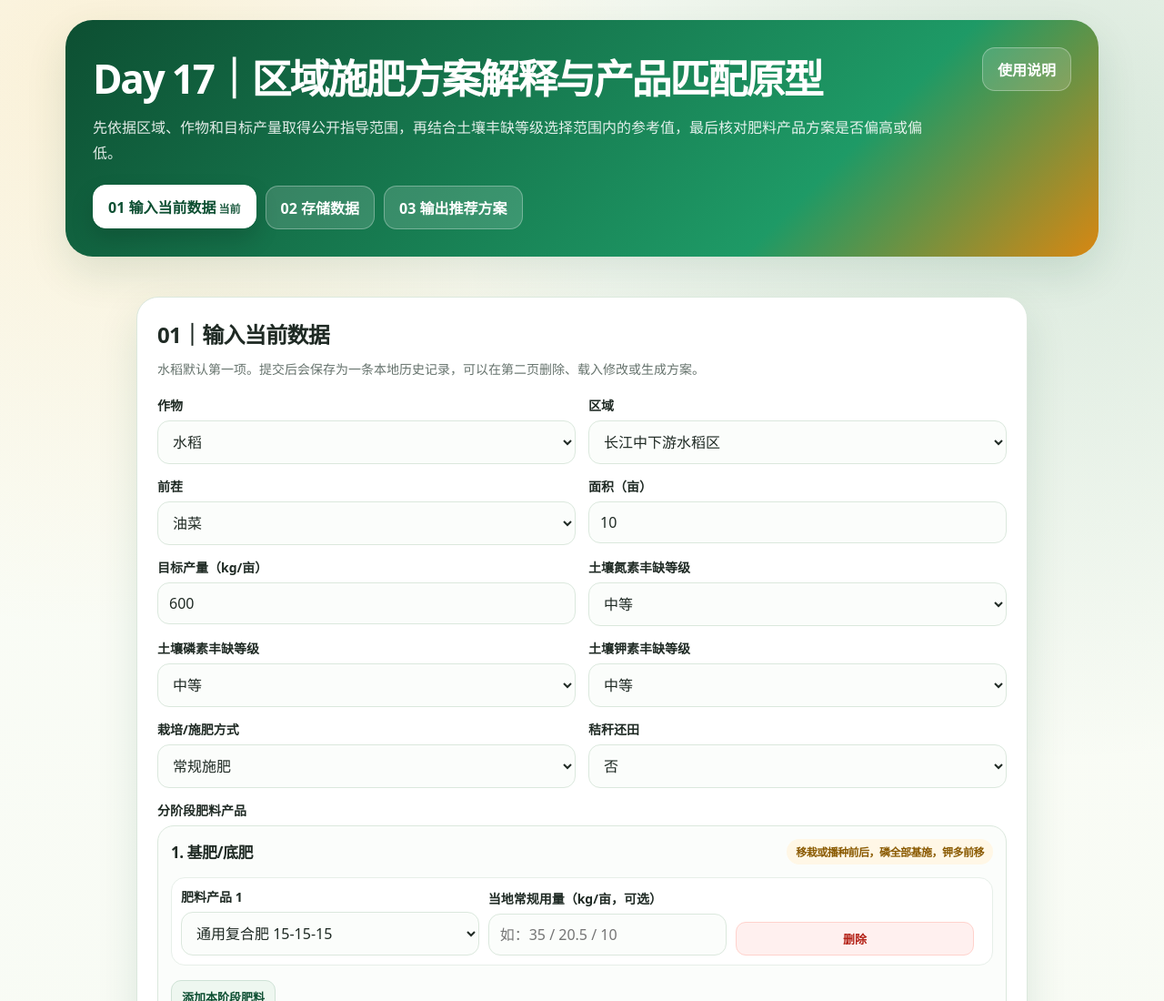
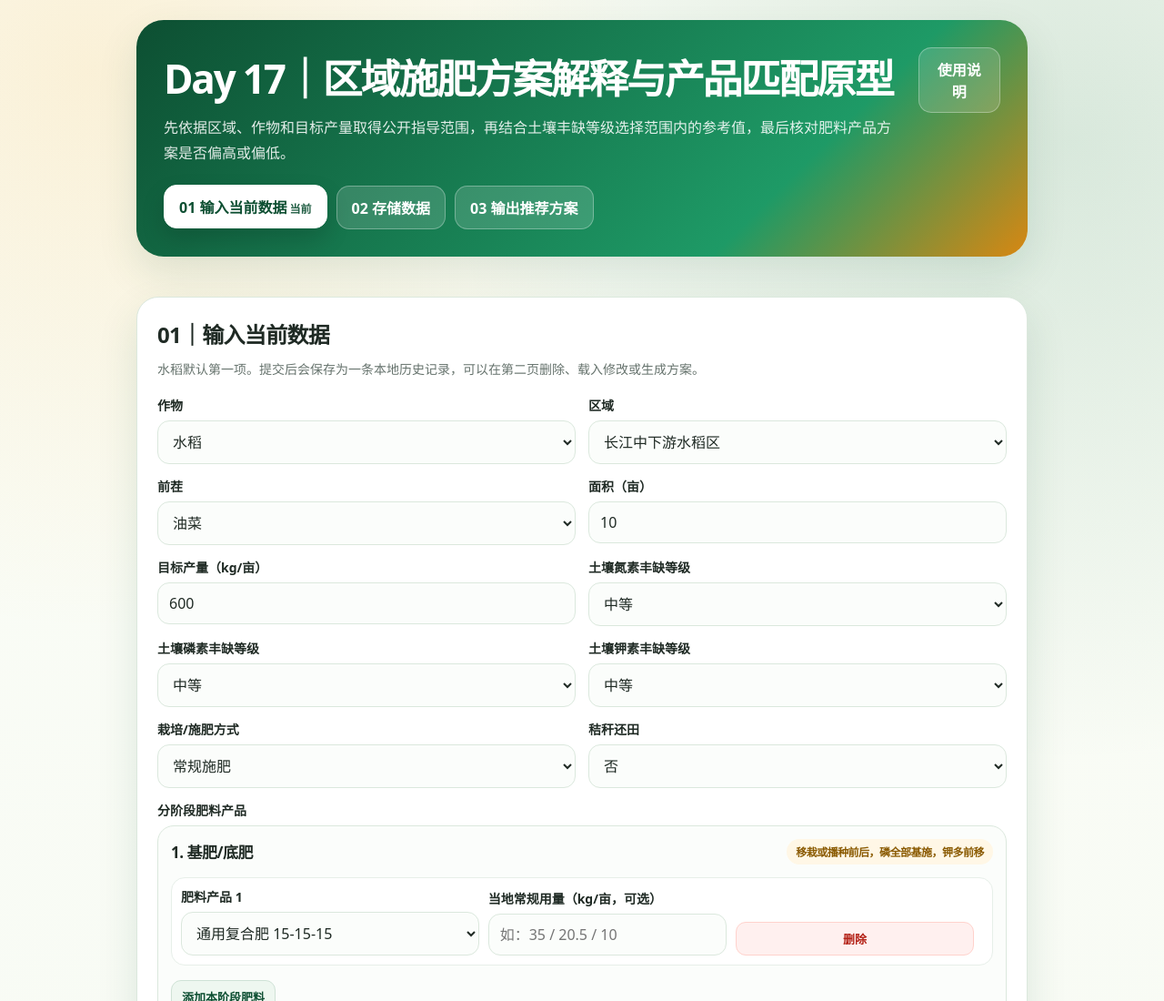
Before and after one commit to ymuyi20-web/FDE-, a browser extension: page exercises/fde-16week/week-01/day-17/fertilizer_decision_layer.html in a window 1280 px wide. Shown: the top 1100 px of the page at 91% size. Drawn offline with Linux system fonts and the light colour scheme.

Commit message:
fix: 调整 Day17 页面宽度

```diff
--- a/exercises/fde-16week/week-01/day-17/fertilizer_decision_layer.html
+++ b/exercises/fde-16week/week-01/day-17/fertilizer_decision_layer.html
@@ -12,7 +12,7 @@
     }
     *{box-sizing:border-box}
     body{margin:0;font-family:"Microsoft YaHei","PingFang SC",system-ui,sans-serif;color:var(--text);background:radial-gradient(circle at 8% 4%,rgba(245,158,11,.13),transparent 28%),radial-gradient(circle at 92% 8%,rgba(21,115,71,.15),transparent 32%),linear-gradient(180deg,#fbfdf6 0%,var(--bg) 100%)}
-    header,main{max-width:1180px;margin:0 auto;padding:22px}
+    header,main{max-width:1024px;margin:0 auto;padding:22px}
     .hero{padding:30px;border-radius:30px;background:linear-gradient(135deg,#0d4f32,#1e9a66 72%,#d88712);color:#fff;box-shadow:var(--shadow)}
     .hero-top{display:flex;justify-content:space-between;gap:18px;align-items:flex-start}
     h1{margin:0 0 10px;font-size:clamp(28px,4vw,44px);letter-spacing:-.05em}
```
